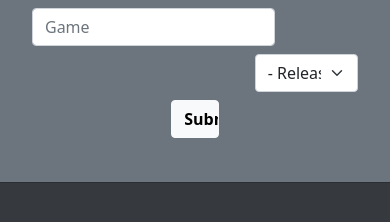
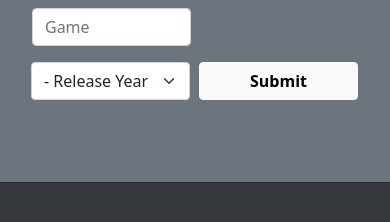
Before and after one commit to AndrewStephenHannon/GameRatings, a plain HTML site: page search.html in a window 390 px wide. Both pictures are taken after a click on the button "Advanced Search". Shown: the part 70-292 px from the top of the page. Drawn offline with nearby package versions, Linux system fonts and the light colour scheme; no server answers.

Commit message:
reworked advanced search to be better laid out on smaller screens

```diff
--- a/search.html
+++ b/search.html
@@ -60,31 +60,34 @@
                     <form action="search.html" method="GET">
                         <div class="row">
                             <div class="input-group d-flex justify-content-between">
-                                <div class="col-9 p-1">
+                                <div class="col-6 col-lg-9 p-1">
                                     <input type="text" class="form-control" id="Game" name="Game" placeholder="Game">
                                 </div>
 
-                                <div class="col-3 p-1">
+                                <div class="col-6 col-lg-3 p-1">
                                     <span id="platforms"></span>
                                 </div>
 
-                                <div class="col-4 p-1">
+                                <div class="col-6 col-lg-4 p-1">
                                     <span id="developers"></span>
                                 </div>
 
-                                <div class="col-4 p-1">
+                                <div class="col-6 col-lg-4 p-1">
                                     <span id="publishers"></span>
                                 </div>
 
-                                <div class="col-4 p-1">
+                                <div class="col-6 col-lg-4 p-1">
                                     <span id="year"></span>
+                                </div>
+
+                                <div class="col-6 p-1 d-lg-none">
+                                    <input class="btn btn-light col-12 fw-bold" type="submit" value="Submit">
                                 </div>
                             </div>
                         </div>
                         <div class="row">
                             <div class="d-flex justify-content-center">
-
-                                <div class="col-2 p-1">
+                                <div class="col-2 p-1 d-none d-lg-block">
                                     <input class="btn btn-light col-12 fw-bold" type="submit" value="Submit">
                                 </div>
                             </div>
```
